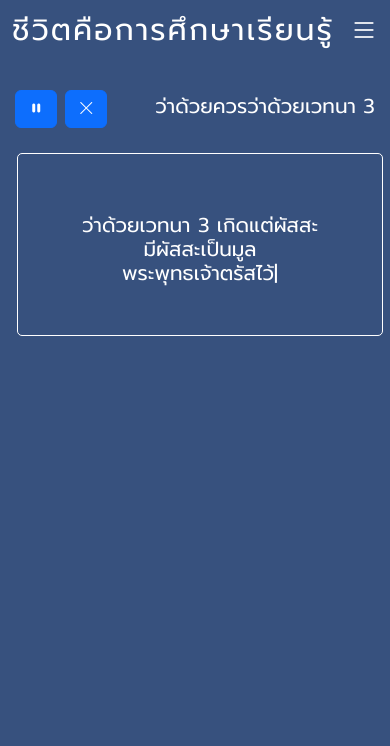
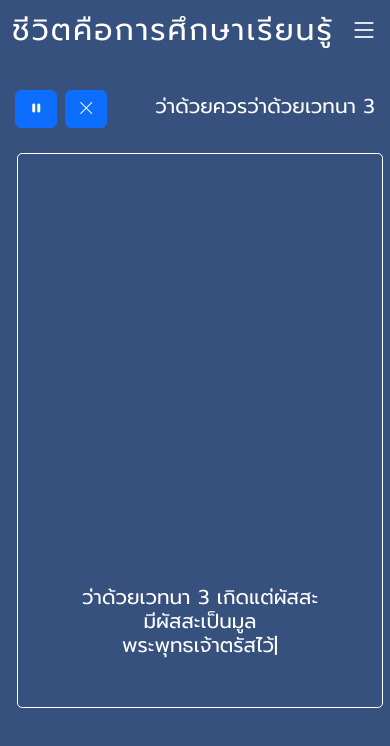
Before and after one commit to openmymai/lifelearning, a Next.js app: page /lesson0313 in a window 390 px wide. Shown: the top 746 px of the page. Built offline with nearby package versions, Linux system fonts and the light colour scheme; a web font is replaced by a local one.

Commit message:
Final fix flex-direction

```diff
--- a/styles/style.css
+++ b/styles/style.css
@@ -27,9 +27,6 @@ body {
   border-radius: 5px;
   overflow-x: hidden;
   overflow-y: scroll;
-  overflow: auto;
-  scroll-snap-type: y mandatory;
-  scroll-behavior: auto;
   background: #37517e;
 }
 a {
@@ -322,23 +319,6 @@ h6 {
   .navbar ul {
     display: none;
   }
-  .praise_container {
-    display: flex;
-    flex-direction: column-reverse;
-    width: 100%;
-    aspect-ratio: 2/1;
-    padding: 20px 20px;
-    margin: 5px;
-    border: solid white 1px;
-    border-radius: 5px;
-    overflow-x: hidden;
-    overflow-y: scroll;
-    overflow: auto;
-    scroll-snap-type: y mandatory;
-    scroll-behavior: auto;
-    background: #37517e;
-    flex-wrap: wrap;
-  }
 }
 
 .navbar-mobile {
@@ -515,23 +495,6 @@ h6 {
   #hero .hero-img img {
     width: 50%;
   }
-  .praise_container {
-    display: flex;
-    flex-direction: column-reverse;
-    width: 100%;
-    aspect-ratio: 2/1;
-    padding: 20px 20px;
-    margin: 5px;
-    border: solid white 1px;
-    border-radius: 5px;
-    overflow-x: hidden;
-    overflow-y: scroll;
-    overflow: auto;
-    scroll-snap-type: y mandatory;
-    scroll-behavior: auto;
-    background: #37517e;
-    flex-wrap: wrap;
-  }
 }
 
 @media (max-width: 768px) {
@@ -549,23 +512,6 @@ h6 {
   #hero .hero-img img {
     width: 70%;
   }
-  .praise_container {
-    display: flex;
-    flex-direction: column-reverse;
-    width: 100%;
-    aspect-ratio: 2/1;
-    padding: 20px 20px;
-    margin: 5px;
-    border: solid white 1px;
-    border-radius: 5px;
-    overflow-x: hidden;
-    overflow-y: scroll;
-    overflow: auto;
-    scroll-snap-type: y mandatory;
-    scroll-behavior: auto;
-    background: #37517e;
-    flex-wrap: wrap;
-  }
 }
 
 @media (max-width: 575px) {
@@ -576,23 +522,6 @@ h6 {
   #hero .btn-get-started {
     font-size: 16px;
     padding: 10px 24px 11px 24px;
-  }
-  .praise_container {
-    display: flex;
-    flex-direction: column-reverse;
-    width: 100%;
-    aspect-ratio: 2/1;
-    padding: 20px 20px;
-    margin: 5px;
-    border: solid white 1px;
-    border-radius: 5px;
-    overflow-x: hidden;
-    overflow-y: scroll;
-    overflow: auto;
-    scroll-snap-type: y mandatory;
-    scroll-behavior: auto;
-    background: #37517e;
-    flex-wrap: wrap;
   }
 }
 
@@ -709,19 +638,7 @@ h6 {
   .praise_container {
     display: flex;
     flex-direction: column-reverse;
-    width: 100%;
-    aspect-ratio: 2/1;
-    padding: 20px 20px;
-    margin: 5px;
-    border: solid white 1px;
-    border-radius: 5px;
-    overflow-x: hidden;
-    overflow-y: scroll;
-    overflow: auto;
-    scroll-snap-type: y mandatory;
-    scroll-behavior: auto;
-    background: #37517e;
-    flex-wrap: wrap;
+    height: 80%;
   }
 }
 
@@ -743,19 +660,7 @@ h6 {
   .praise_container {
     display: flex;
     flex-direction: column-reverse;
-    width: 100%;
-    aspect-ratio: 2/1;
-    padding: 20px 20px;
-    margin: 5px;
-    border: solid white 1px;
-    border-radius: 5px;
-    overflow-x: hidden;
-    overflow-y: scroll;
-    overflow: auto;
-    scroll-snap-type: y mandatory;
-    scroll-behavior: auto;
-    background: #37517e;
-    flex-wrap: wrap;
+    height: 80%;
   }
 }
 
@@ -771,19 +676,7 @@ h6 {
   .praise_container {
     display: flex;
     flex-direction: column-reverse;
-    width: 100%;
-    aspect-ratio: 2/1;
-    padding: 20px 20px;
-    margin: 5px;
-    border: solid white 1px;
-    border-radius: 5px;
-    overflow-x: hidden;
-    overflow-y: scroll;
-    overflow: auto;
-    scroll-snap-type: y mandatory;
-    scroll-behavior: auto;
-    background: #37517e;
-    flex-wrap: wrap;
+    height: 80%;
   }
 }
 
@@ -888,18 +781,6 @@ section {
   .praise_container {
     display: flex;
     flex-direction: column-reverse;
-    width: 100%;
-    aspect-ratio: 2/1;
-    padding: 20px 20px;
-    margin: 5px;
-    border: solid white 1px;
-    border-radius: 5px;
-    overflow-x: hidden;
-    overflow-y: scroll;
-    overflow: auto;
-    scroll-snap-type: y mandatory;
-    scroll-behavior: auto;
-    background: #37517e;
   }
 }
 
@@ -1071,18 +952,6 @@ section {
   .praise_container {
     display: flex;
     flex-direction: column-reverse;
-    width: 100%;
-    aspect-ratio: 2/1;
-    padding: 20px 20px;
-    margin: 5px;
-    border: solid white 1px;
-    border-radius: 5px;
-    overflow-x: hidden;
-    overflow-y: scroll;
-    overflow: auto;
-    scroll-snap-type: y mandatory;
-    scroll-behavior: auto;
-    background: #37517e;
   }
 }
 
@@ -1101,18 +970,6 @@ section {
   .praise_container {
     display: flex;
     flex-direction: column-reverse;
-    width: 100%;
-    aspect-ratio: 2/1;
-    padding: 20px 20px;
-    margin: 5px;
-    border: solid white 1px;
-    border-radius: 5px;
-    overflow-x: hidden;
-    overflow-y: scroll;
-    overflow: auto;
-    scroll-snap-type: y mandatory;
-    scroll-behavior: auto;
-    background: #37517e;
   }
 }
 
@@ -1123,18 +980,6 @@ section {
   .praise_container {
     display: flex;
     flex-direction: column-reverse;
-    width: 100%;
-    aspect-ratio: 2/1;
-    padding: 20px 20px;
-    margin: 5px;
-    border: solid white 1px;
-    border-radius: 5px;
-    overflow-x: hidden;
-    overflow-y: scroll;
-    overflow: auto;
-    scroll-snap-type: y mandatory;
-    scroll-behavior: auto;
-    background: #37517e;
   }
 }
 
```
